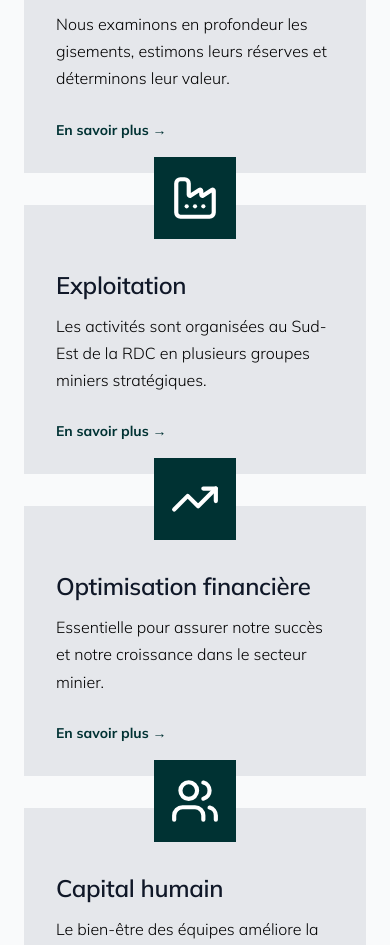
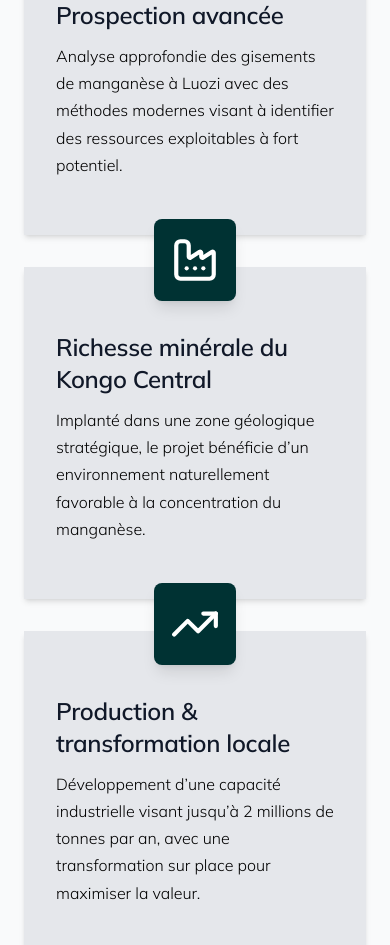
Before and after one commit to WinLuyeye/kerith-ressources, a Next.js app: page / in a window 390 px wide. Shown: the part 1021-1966 px from the top of the page. Built offline with nearby package versions, Linux system fonts and the light colour scheme.

Commit message:
feat: enhance feature cards with smooth hover animations

```diff
--- /dev/null
+++ b/app/features/[slug]/page.tsx
@@ -0,0 +1,175 @@
+"use client";
+
+import { useParams } from "next/navigation";
+import { motion } from "framer-motion";
+import Link from "next/link";
+
+// eslint-disable-next-line @typescript-eslint/no-explicit-any
+const featureContent: any = {
+  exploration: {
+    title: "Exploration & Prospection avancée",
+    description:
+      "Analyse approfondie des gisements de manganèse à Luozi avec des méthodes modernes visant à identifier des ressources exploitables à fort potentiel.",
+    image:
+      "https://images.unsplash.com/photo-1581094794329-c8112c4e5190",
+    content: `
+      Kerith Resources mène des campagnes d’exploration avancées dans le territoire de Luozi,
+      combinant études géologiques, analyses structurales et prospection terrain.
+
+      L’objectif est d’identifier et de quantifier les ressources minérales avec précision,
+      afin de garantir une exploitation rentable et durable.
+    `,
+  },
+
+  geologie: {
+    title: "Richesse minérale du Kongo Central",
+    description:
+      "Implanté dans une zone géologique stratégique, le projet bénéficie d’un environnement naturellement favorable à la concentration du manganèse.",
+    image:
+      "https://images.unsplash.com/photo-1513828583688-c52646db42da",
+    content: `
+      Le projet s’inscrit dans une province manganésifère reconnue du supergroupe du Congo occidental.
+
+      Les formations géologiques, notamment les schistes calcaires et les structures tectoniques,
+      favorisent l’enrichissement naturel du manganèse, offrant un potentiel important de développement.
+    `,
+  },
+
+  production: {
+    title: "Production & transformation locale",
+    description:
+      "Une capacité ciblée de 2 millions de tonnes par an avec transformation locale pour maximiser la valeur.",
+    image:
+      "https://images.unsplash.com/photo-1509395176047-4a66953fd231",
+    content: `
+      Le projet vise une production industrielle à grande échelle avec une capacité estimée à
+      2 millions de tonnes de manganèse par an.
+
+      Une partie stratégique du projet repose sur la transformation locale afin de créer plus de valeur
+      et renforcer l’industrialisation de la RDC.
+    `,
+  },
+
+  impact: {
+    title: "Impact économique & développement local",
+    description:
+      "Création de 2.500 emplois et contribution directe à la croissance économique et sociale du Kongo Central.",
+    image:
+      "https://images.unsplash.com/photo-1521737604893-d14cc237f11d",
+    content: `
+      Le projet KIVUVU représente un levier majeur pour le développement régional.
+
+      Avec la création de plus de 2.500 emplois, il contribue directement à l’économie locale,
+      tout en améliorant les conditions de vie des communautés environnantes.
+    `,
+  },
+};
+
+export default function FeaturePage() {
+  const params = useParams();
+  const slug = params.slug as string;
+
+  const feature = featureContent[slug];
+
+  if (!feature) {
+    return <div className="p-20 text-center">Feature non trouvée</div>;
+  }
+
+  return (
+    <div className="bg-white">
+
+      {/* HERO */}
+      <section className="relative h-[80vh] flex items-center">
+        <div
+          className="absolute inset-0 bg-cover bg-center"
+          style={{ backgroundImage: `url(${feature.image})` }}
+        />
+        <div className="absolute inset-0 bg-[#0f2a3d]/75" />
+
+        <div className="relative z-10 max-w-6xl mx-auto px-6 text-white">
+          <motion.h1
+            initial={{ opacity: 0, y: 40 }}
+            animate={{ opacity: 1, y: 0 }}
+            transition={{ duration: 0.6 }}
+            className="text-4xl md:text-6xl font-extrabold mb-6"
+          >
+            {feature.title}
+          </motion.h1>
+
+          <motion.p
+            initial={{ opacity: 0, y: 40 }}
+            animate={{ opacity: 1, y: 0 }}
+            transition={{ delay: 0.2 }}
+            className="text-lg text-gray-300 max-w-2xl"
+          >
+            {feature.description}
+          </motion.p>
+        </div>
+      </section>
+
+      {/* CONTENT */}
+      <section className="py-20 max-w-6xl mx-auto px-6">
+        <motion.div
+          initial={{ opacity: 0, y: 40 }}
+          whileInView={{ opacity: 1, y: 0 }}
+          transition={{ duration: 0.6 }}
+        >
+          <h2 className="text-3xl md:text-4xl font-bold mb-6">
+            Une vision stratégique
+          </h2>
+
+          <p className="text-lg text-gray-600 leading-relaxed whitespace-pre-line">
+            {feature.content}
+          </p>
+        </motion.div>
+      </section>
+
+      {/* STATS */}
+      <section className="bg-gray-100 py-16">
+        <div className="max-w-6xl mx-auto px-6 grid sm:grid-cols-2 md:grid-cols-4 gap-8 text-center">
+          {["2M tonnes/an", "2 500 emplois", "30 concessions", "Projet structurant"].map(
+            (stat, i) => (
+              <motion.div
+                key={i}
+                initial={{ opacity: 0, y: 30 }}
+                whileInView={{ opacity: 1, y: 0 }}
+                transition={{ delay: i * 0.2 }}
+                className="bg-white p-6 shadow rounded-xl"
+              >
+                <p className="text-2xl font-bold text-[#003233]">{stat}</p>
+              </motion.div>
+            )
+          )}
+        </div>
+      </section>
+
+      {/* CTA */}
+      <section className="py-20 text-center">
+        <motion.h3
+          initial={{ opacity: 0, y: 30 }}
+          whileInView={{ opacity: 1, y: 0 }}
+          className="text-3xl font-bold mb-6"
+        >
+          Intéressé par ce projet ?
+        </motion.h3>
+
+        <div className="flex justify-center gap-4 flex-wrap">
+          <Link
+            href="/contact"
+            className="bg-[#003233] text-white px-8 py-3 font-semibold hover:opacity-90"
+          >
+            Nous contacter
+          </Link>
+
+          <Link
+            href="/"
+            className="border border-black px-8 py-3 font-semibold hover:bg-black hover:text-white"
+          >
+            Retour à l’accueil
+          </Link>
+        </div>
+      </section>
+
+    </div>
+  );
+}
--- a/components/Features.tsx
+++ b/components/Features.tsx
@@ -1,33 +1,36 @@
+"use client";
+
 import Link from "next/link";
 import { LucidePickaxe, Factory, TrendingUp, Users } from "lucide-react";
+import { motion } from "framer-motion";
 
 const services = [
   {
-    title: "Prospection",
+    title: "Exploration & Prospection avancée",
     description:
-      "Nous examinons en profondeur les gisements, estimons leurs réserves et déterminons leur valeur.",
-    link: "https://gecamines.cd/prospection",
+      "Analyse approfondie des gisements de manganèse à Luozi avec des méthodes modernes visant à identifier des ressources exploitables à fort potentiel.",
+    link: "/features/exploration",
     icon: LucidePickaxe,
   },
   {
-    title: "Exploitation",
+    title: "Richesse minérale du Kongo Central",
     description:
-      "Les activités sont organisées au Sud-Est de la RDC en plusieurs groupes miniers stratégiques.",
-    link: "https://gecamines.cd/prospection-et-exploitation/",
+      "Implanté dans une zone géologique stratégique, le projet bénéficie d’un environnement naturellement favorable à la concentration du manganèse.",
+    link: "/features/geologie",
     icon: Factory,
   },
   {
-    title: "Optimisation financière",
+    title: "Production & transformation locale",
     description:
-      "Essentielle pour assurer notre succès et notre croissance dans le secteur minier.",
-    link: "https://gecamines.cd/optimisation-financiere",
+      "Développement d’une capacité industrielle visant jusqu’à 2 millions de tonnes par an, avec une transformation sur place pour maximiser la valeur.",
+    link: "/features/production",
     icon: TrendingUp,
   },
   {
-    title: "Capital humain",
+    title: "Impact économique & développement local",
     description:
-      "Le bien-être des équipes améliore la productivité et la performance globale.",
-    link: "https://gecamines.cd/social",
+      "Création de 2.500 emplois et contribution directe à la croissance économique et sociale du Kongo Central et de la RDC.",
+    link: "/features/impact",
     icon: Users,
   },
 ];
@@ -37,40 +40,64 @@ export default function Features() {
     <section className="relative z-20 px-6 bg-gray-50 py-20">
       <div className="max-w-7xl mx-auto">
 
-        {/* GRID */}
         <div className="grid gap-8 sm:grid-cols-2 lg:grid-cols-4">
           {services.map((service, index) => {
             const Icon = service.icon;
 
             return (
-              <div
+              <motion.div
                 key={index}
-                className="relative bg-gray-200 p-8 pt-16 duration-300 group "
+
+                // apparition
+                initial={{ opacity: 0, y: 50 }}
+                whileInView={{ opacity: 1, y: 0 }}
+                transition={{ duration: 0.5, delay: index * 0.2 }}
+                viewport={{ once: true }}
+
+                // 🔥 HOVER GLOBAL
+                // whileHover={{
+                //   y: -12,
+                //   scale: 1.02,
+                // }}
+
+                className="relative bg-gray-200 p-8 pt-16 group  transition-all duration-300 shadow-md hover:shadow-2xl hover:bg-white"
               >
-                {/* ICON CENTERED */}
-                <div className="absolute -top-12 left-1/2 -translate-x-1/2 bg-[#003233] text-white p-4 ">
+                {/* glow effect */}
+                <div className="absolute inset-0  opacity-0 group-hover:opacity-100 transition duration-300 bg-gradient-to-br from-[#003233]/10 to-transparent"></div>
+
+                {/* ICON */}
+                <motion.div
+                  // whileHover={{
+                  //   scale: 1.15,
+                  //   rotate: 6,
+                  // }}
+                  transition={{ type: "spring", stiffness: 300 }}
+                  className="absolute -top-12 left-1/2 -translate-x-1/2 bg-[#003233] text-white p-4 rounded-lg shadow-lg"
+                >
                   <Icon size={50} />
-                </div>
+                </motion.div>
 
                 {/* CONTENT */}
-                <h3 className="text-2xl font-semibold mb-3 text-gray-900  group-hover:text-[#003233]">
+                <h3 className="text-2xl font-semibold mb-3 text-gray-900 group-hover:text-[#003233] transition">
                   {service.title}
                 </h3>
 
-                <p className="text-base font-light text-black mb-6 ">
+                <p className="text-base font-light text-black mb-6">
                   {service.description}
                 </p>
 
                 {/* BUTTON */}
-                <div className="">
-                  <Link
-                    href={service.link}
-                    className="text-sm font-extrabold text-[#003233] hover:underline"
-                  >
+                {/* <Link
+                  href={service.link}
+                  className="text-sm font-bold text-[#003233] relative inline-block"
+                >
+                  <span className="relative z-10">
                     En savoir plus →
-                  </Link>
-                </div>
-              </div>
+                  </span>
+
+                  <span className="absolute left-0 bottom-0 w-0 h-[2px] bg-[#003233] transition-all duration-300 group-hover:w-full"></span>
+                </Link> */}
+              </motion.div>
             );
           })}
         </div>
--- a/package.json
+++ b/package.json
@@ -9,6 +9,7 @@
     "lint": "eslint"
   },
   "dependencies": {
+    "framer-motion": "^12.38.0",
     "lucide-react": "^1.7.0",
     "next": "16.2.2",
     "react": "19.2.4",
```
Also changed, not shown: 1 other file (tests, documents, lock files or other folders).
